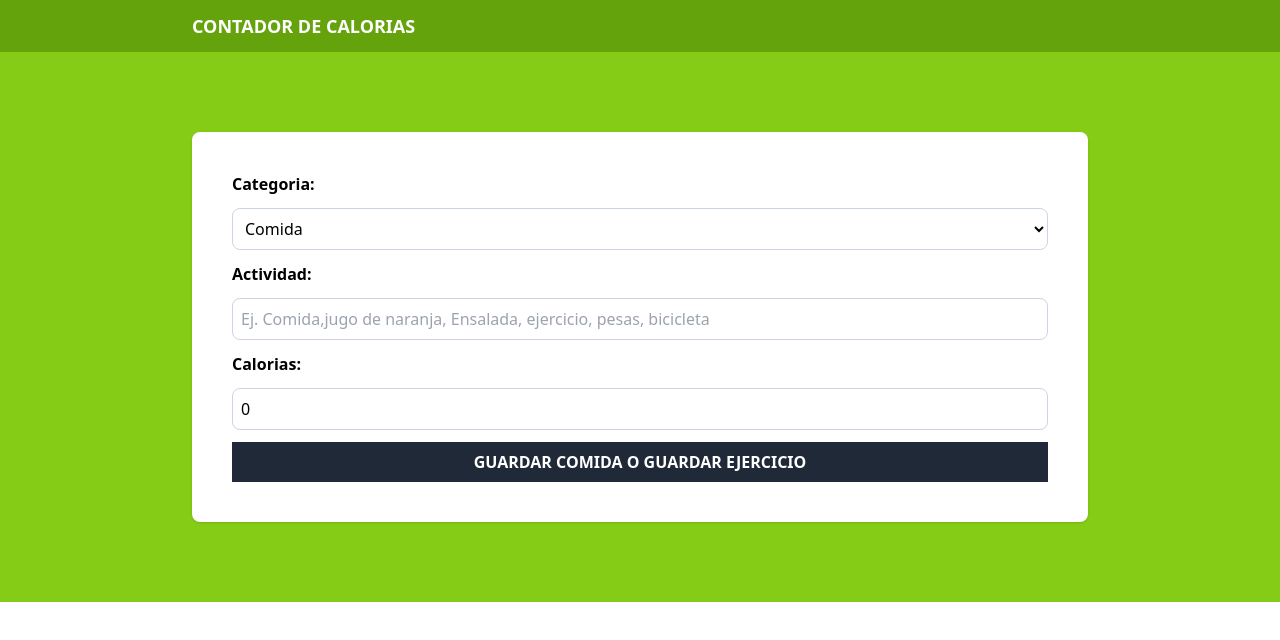
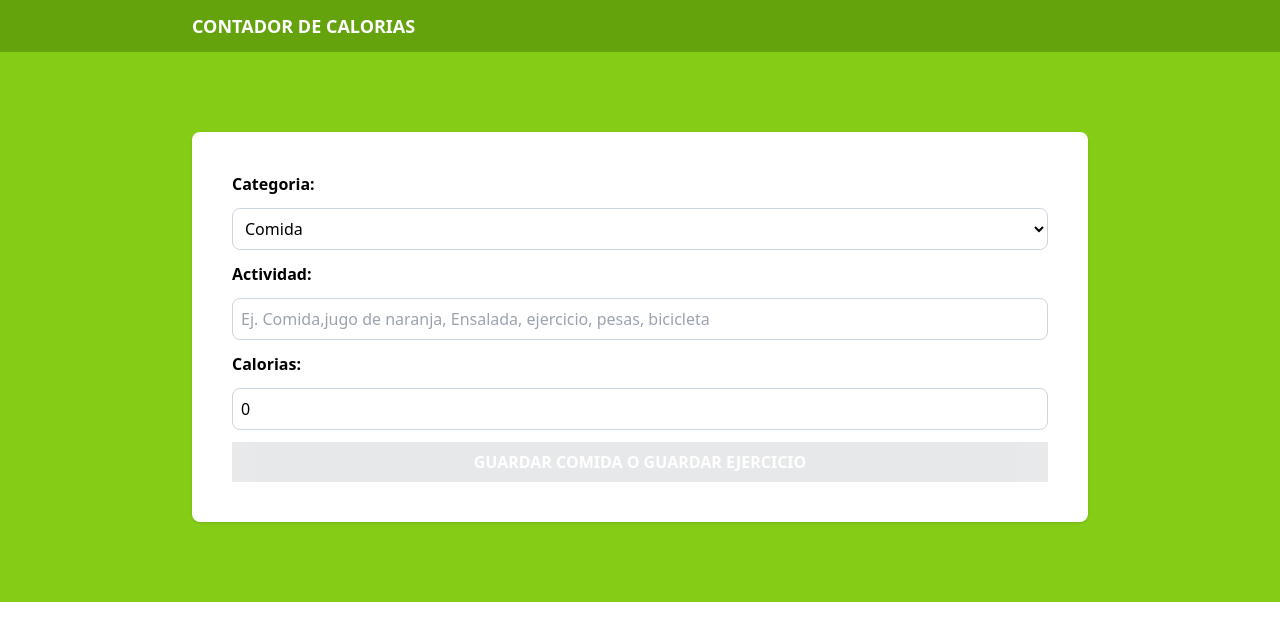
Before and after one commit to martin0123478/calories-tracker, a React app: page / in a window 1280 px wide. Shown: the top 640 px of the page. Built offline with nearby package versions, Linux system fonts and the light colour scheme; the HTML template or start-up script is replaced by a standard one.

Commit message:
feat:validate form

```diff
--- a/src/components/Form.tsx
+++ b/src/components/Form.tsx
@@ -1,8 +1,9 @@
 import { useState } from "react"
 import { categories } from "../data/categories"
+import type { Activity } from "../types"
 export const Form = () => {
 
-    const [activity, setActivity] = useState({
+    const [activity, setActivity] = useState<Activity>({
         category: 1,
         name: '',
         calories: 0
@@ -10,10 +11,17 @@
     })
 
     const handleChange = (e: React.ChangeEvent<HTMLSelectElement> | React.ChangeEvent<HTMLInputElement>) => {
+        const isNumberField = ['category', 'calories'].includes(e.target.id)
         setActivity({
             ...activity,
-            [e.target.id]: e.target.value
+            [e.target.id]: isNumberField ? +e.target.value : e.target.value
         })
+    }
+
+    const isValidActivity = () => {
+        const { name, calories } = activity
+        console.log(name.trim() !== '' && calories > 0)
+        return name.trim() !== '' && calories > 0
     }
     return (
         <form action="" className="space-y-5 bg-white shadow p-10 rounded-lg">
@@ -42,7 +50,11 @@
                         onChange={handleChange} />
                 </div>
 
-                <input type="submit" className="bg-gray-800 hover:bg-gray-900 w-full p-2 font-bold uppercase text-white cursor-pointer" value='Guardar comida o Guardar ejercicio' />
+                <input
+                    type="submit"
+                    className="bg-gray-800 hover:bg-gray-900 w-full p-2 font-bold uppercase text-white cursor-pointer disabled:opacity-10"
+                    value='Guardar comida o Guardar ejercicio'
+                    disabled={!isValidActivity()} />
             </div>
         </form>
     )
--- a/src/types/index.ts
+++ b/src/types/index.ts
@@ -2,3 +2,9 @@
     id: number,
     name: string
 }
+
+export type Activity = {
+    category: number,
+    name: string,
+    calories: number
+}
```
